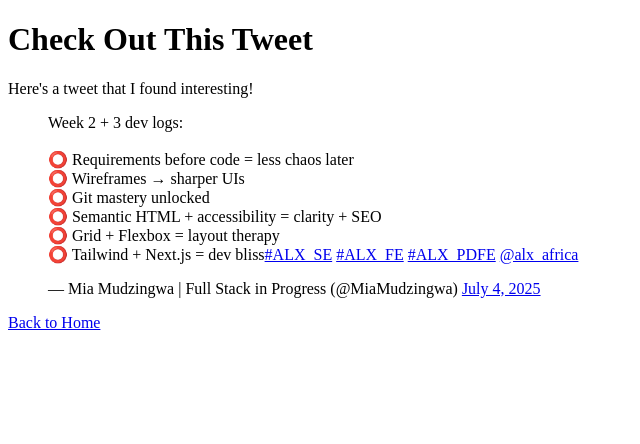
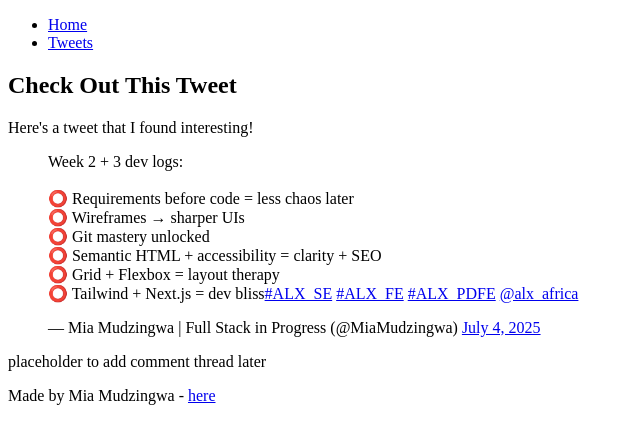
Before and after one commit to Mia06-coder/My_First_Portfolio, a plain HTML site: page html_basic/tweets.html in a window 1280 px wide. Shown: the whole page, without its empty margins (0-640 px from the left). Drawn offline with Linux system fonts and the light colour scheme.

Commit message:
feat: apply consistent semantic layout

```diff
--- a/html_basic/tweets.html
+++ b/html_basic/tweets.html
@@ -3,9 +3,17 @@
   <head>
     <meta charset="UTF-8" />
     <meta name="viewport" content="width=device-width, initial-scale=1.0" />
-    <title>ALX - My First Portfolio</title>
+    <title>Mia's Tweets - ALX</title>
   </head>
   <body>
+    <header>
+      <ul>
+        <li><a href="./index.html">Home</a></li>
+        <li><a href="#">Tweets</a></li>
+      </ul>
+    </header>
+    <main>
+      <article>
         <h1>Check Out This Tweet</h1>
         <p>Here's a tweet that I found interesting!</p>
 
@@ -37,12 +45,17 @@
             >July 4, 2025</a
           >
         </blockquote>
-    <script
-      async
-      src="https://platform.twitter.com/widgets.js"
-      charset="utf-8"
-    ></script>
+        <script async src="https://platform.twitter.com/widgets.js"></script>
+      </article>
 
-    <p><a href="./index.html">Back to Home</a></p>
+      <aside><p>placeholder to add comment thread later</p></aside>
+    </main>
+
+    <footer>
+      <p>
+        Made by Mia Mudzingwa -
+        <a href="https://github.com/mia06-coder" target="_blank">here</a>
+      </p>
+    </footer>
   </body>
 </html>
```
Also changed, not shown: html_basic/index.html (+26 -7 lines), 1 other file. Lines whose indentation alone changed are shown as unchanged.
